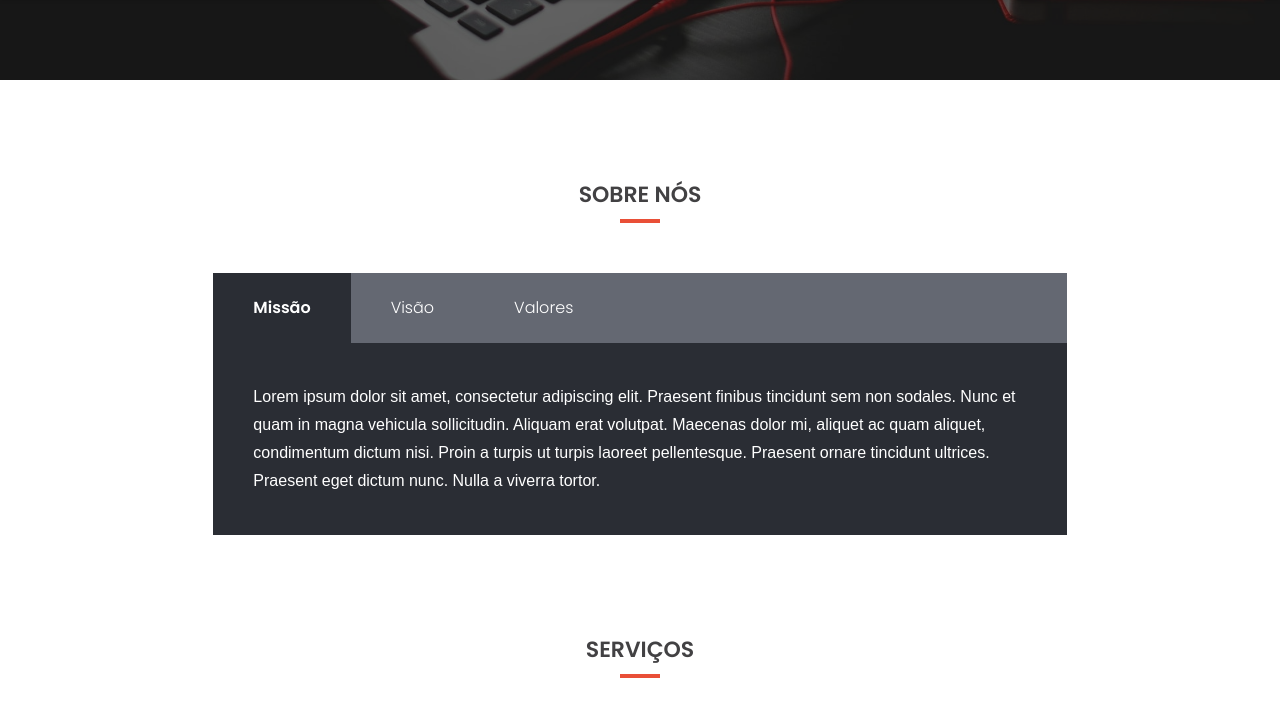
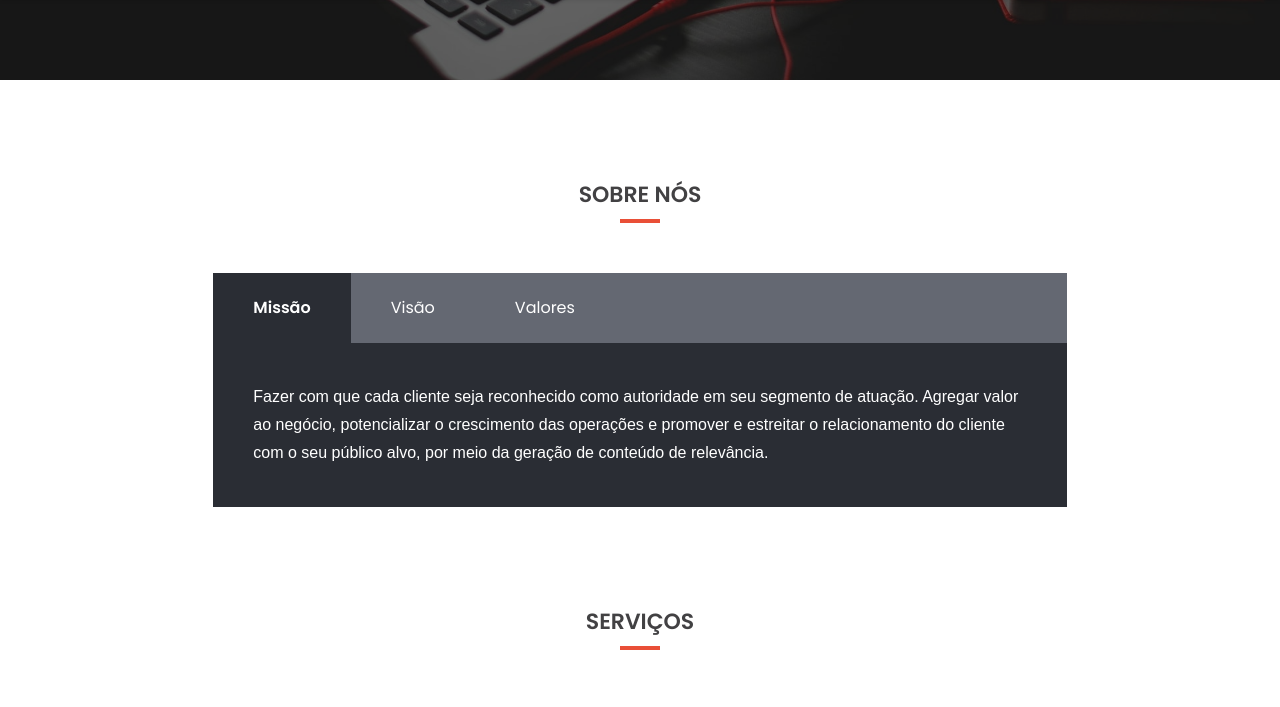
Before and after one commit to arthurs159/project-js, a plain HTML site: page index.html in a window 1280 px wide. Both pictures are taken after a click on the element "Missão". Shown: the part 510-1217 px from the top of the page. Drawn offline with Linux system fonts and the light colour scheme.

Commit message:
Fazendo o JS do menu e do about us

```diff
--- a/index.html
+++ b/index.html
@@ -138,10 +138,7 @@
                     </div>
 
                     <div id="box-text">
-                        Lorem ipsum dolor sit amet, consectetur adipiscing elit. Praesent finibus tincidunt sem non sodales.
-                        Nunc et quam in magna vehicula sollicitudin. Aliquam erat volutpat. Maecenas dolor mi, aliquet ac quam aliquet,
-                        condimentum dictum nisi. Proin a turpis ut turpis laoreet pellentesque. Praesent ornare tincidunt ultrices.
-                        Praesent eget dictum nunc. Nulla a viverra tortor.
+                        "Fazer com que cada cliente seja reconhecido como autoridade em seu segmento de atuação. Agregar valor ao negócio, potencializar o crescimento das operações e promover e estreitar o relacionamento do cliente com o seu público alvo, por meio da geração de conteúdo de relevância."
                     </div>
 
                 </div>
--- a/js/scripts.js
+++ b/js/scripts.js
@@ -1,8 +1,14 @@
 
 // Menu Mobile
+var menu = document.querySelector('#sliding-header-menu-outer');
 
+document.querySelector('#hamburguer-icon').onclick = function () {
+  menu.style.right = "0";
+}
 
-
+document.querySelector(".close-icon").onclick = function() {
+  menu.style.right = "-320px";
+}
 
 // About us Tab
 
@@ -14,6 +20,28 @@ var aboutUs = {
 
 var unseletected_color = "#646872";
 var seletected_color = "#2A2D34";
+
+var about_tags = document.getElementsByClassName("single-tab");
+console.log(about_tags);
+
+  for(var i = 0; i < about_tags.length; i++) {
+    about_tags[i].onclick = function() {
+
+      for(var b = 0; b < about_tags.length; b++) {
+        about_tags[b].style['background-color'] = unseletected_color;
+        about_tags[b].style['font-weight'] = "normal";
+      }
+
+      this.style['background-color'] = seletected_color;
+      this.style['font-weight'] = "bold";
+
+      var selecionado = this.innerHTML;
+
+      document.getElementById("box-text").innerHTML = aboutUs[selecionado];
+    }
+  }
+
+
 
 
 
```
